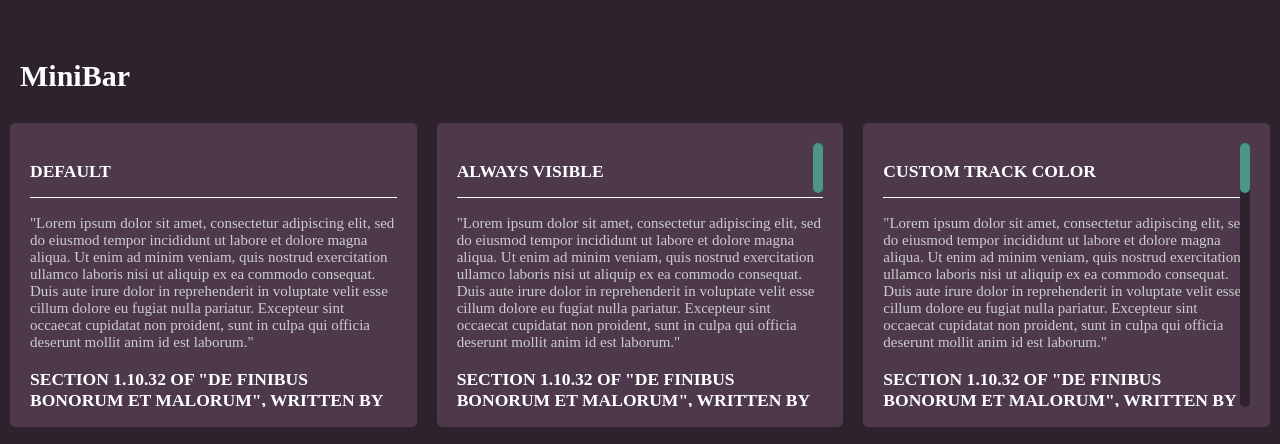
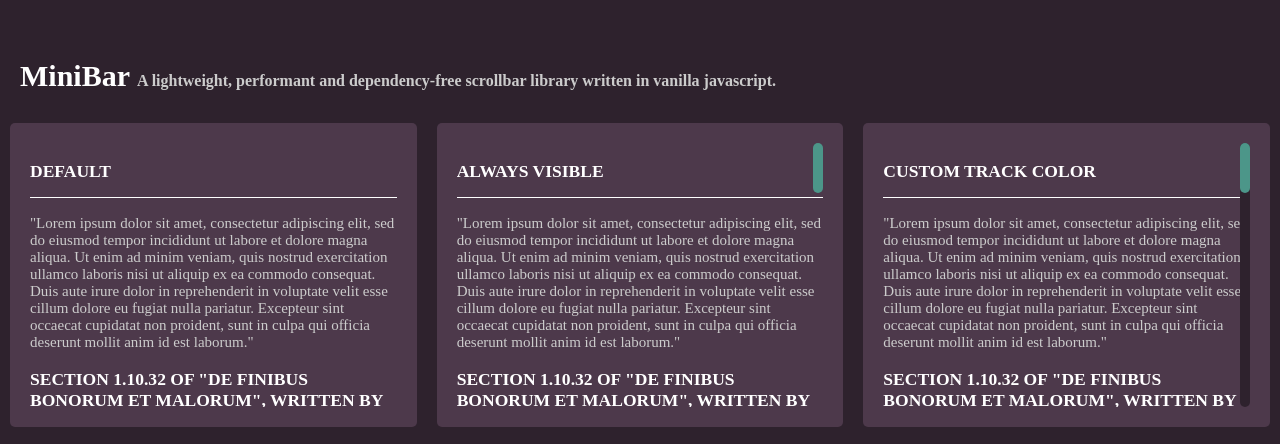
Before and after one commit to Mobius1/MiniBar, a plain HTML site: page docs/index.html in a window 1280 px wide. Shown: the top 444 px of the page. Drawn offline with Linux system fonts and the light colour scheme; a web font is replaced by a local one.

Commit message:
Update docs

```diff
--- a/docs/index.html
+++ b/docs/index.html
@@ -8,10 +8,12 @@
 
       <link rel="stylesheet" href="css/style.css">
 
+
 </head>
+
 <body>
   <main>
-			<h1>MiniBar</h1>
+	<h1>MiniBar <span>A lightweight, performant and dependency-free scrollbar library written in vanilla javascript.</span></h1>
 	<section>
 		<div class="container">
 		 <div class="content">
@@ -38,6 +40,7 @@
 			 equal blame belongs to those who fail in their duty through weakness of will, which is the same as saying through shrinking from toil and pain. These cases are perfectly simple and easy to distinguish. In a free hour, when our power of choice is untrammelled
 			 and when nothing prevents our being able to do what we like best, every pleasure is to be welcomed and every pain avoided. But in certain circumstances and owing to the claims of duty or the obligations of business it will frequently occur that pleasures
 			 have to be repudiated and annoyances accepted. The wise man therefore always holds in these matters to this principle of selection: he rejects pleasures to secure other greater pleasures, or else he endures pains to avoid worse pains."</p>
+
 		 </div>
 		</div>
 		<div class="container">
@@ -65,6 +68,7 @@
 			 equal blame belongs to those who fail in their duty through weakness of will, which is the same as saying through shrinking from toil and pain. These cases are perfectly simple and easy to distinguish. In a free hour, when our power of choice is untrammelled
 			 and when nothing prevents our being able to do what we like best, every pleasure is to be welcomed and every pain avoided. But in certain circumstances and owing to the claims of duty or the obligations of business it will frequently occur that pleasures
 			 have to be repudiated and annoyances accepted. The wise man therefore always holds in these matters to this principle of selection: he rejects pleasures to secure other greater pleasures, or else he endures pains to avoid worse pains."</p>
+
 		 </div>
 		</div>
 		<div class="container">
@@ -92,6 +96,7 @@
 			 equal blame belongs to those who fail in their duty through weakness of will, which is the same as saying through shrinking from toil and pain. These cases are perfectly simple and easy to distinguish. In a free hour, when our power of choice is untrammelled
 			 and when nothing prevents our being able to do what we like best, every pleasure is to be welcomed and every pain avoided. But in certain circumstances and owing to the claims of duty or the obligations of business it will frequently occur that pleasures
 			 have to be repudiated and annoyances accepted. The wise man therefore always holds in these matters to this principle of selection: he rejects pleasures to secure other greater pleasures, or else he endures pains to avoid worse pains."</p>
+
 		 </div>
 		</div>
 		<div class="container">
@@ -119,6 +124,7 @@
 			 equal blame belongs to those who fail in their duty through weakness of will, which is the same as saying through shrinking from toil and pain. These cases are perfectly simple and easy to distinguish. In a free hour, when our power of choice is untrammelled
 			 and when nothing prevents our being able to do what we like best, every pleasure is to be welcomed and every pain avoided. But in certain circumstances and owing to the claims of duty or the obligations of business it will frequently occur that pleasures
 			 have to be repudiated and annoyances accepted. The wise man therefore always holds in these matters to this principle of selection: he rejects pleasures to secure other greater pleasures, or else he endures pains to avoid worse pains."</p>
+
 		 </div>
 		</div>
 		<div class="container">
@@ -146,6 +152,7 @@
 			 equal blame belongs to those who fail in their duty through weakness of will, which is the same as saying through shrinking from toil and pain. These cases are perfectly simple and easy to distinguish. In a free hour, when our power of choice is untrammelled
 			 and when nothing prevents our being able to do what we like best, every pleasure is to be welcomed and every pain avoided. But in certain circumstances and owing to the claims of duty or the obligations of business it will frequently occur that pleasures
 			 have to be repudiated and annoyances accepted. The wise man therefore always holds in these matters to this principle of selection: he rejects pleasures to secure other greater pleasures, or else he endures pains to avoid worse pains."</p>
+
 		 </div>
 		</div>
 		<div class="container">
@@ -158,5 +165,6 @@
 </main>
 
     <script src="js/index.js"></script>
+
 </body>
 </html>
--- a/docs/scss/style.scss
+++ b/docs/scss/style.scss
@@ -30,6 +30,11 @@
 
 h1 {
 	padding: 10px 20px;
+
+	span {
+		font-size: 16px;
+		color: #ccc;
+	}
 }
 
 h3 {
```
Also changed, not shown: docs/css/style.css. Lines whose indentation alone changed are shown as unchanged.
